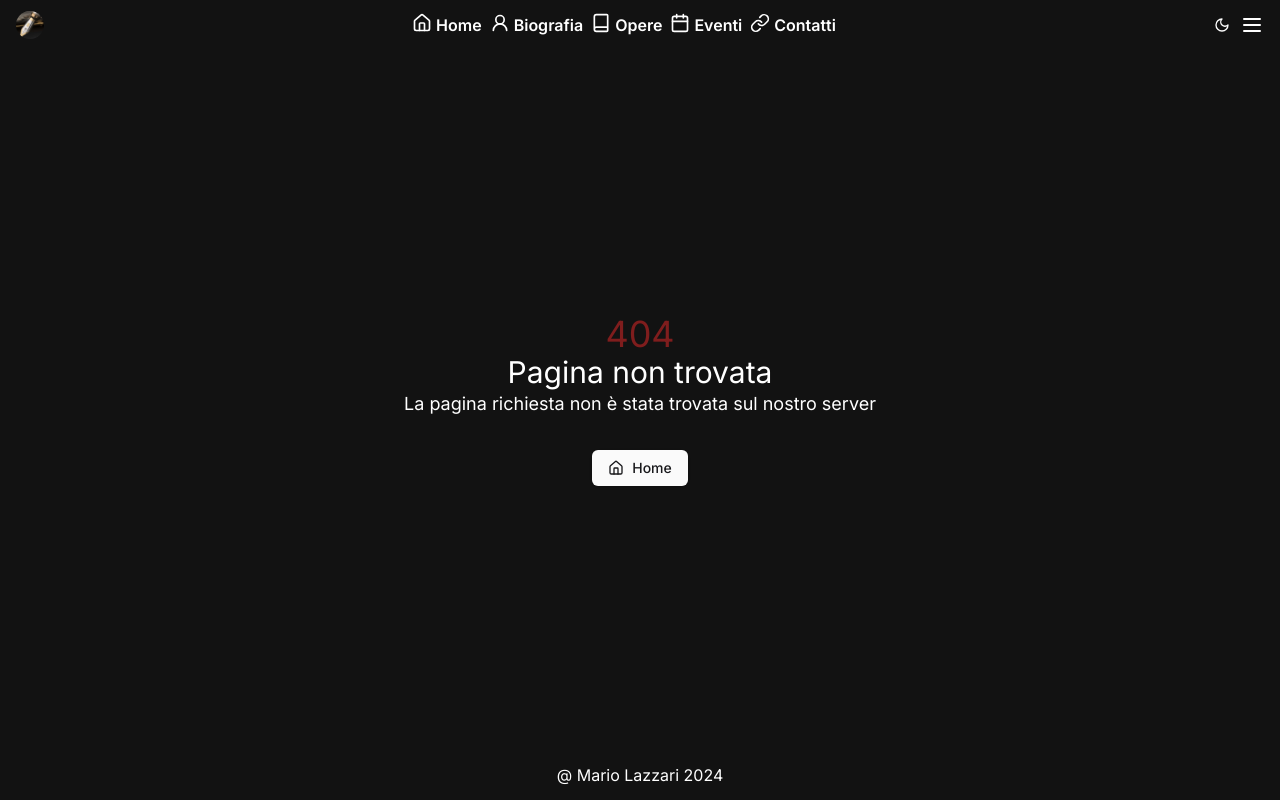
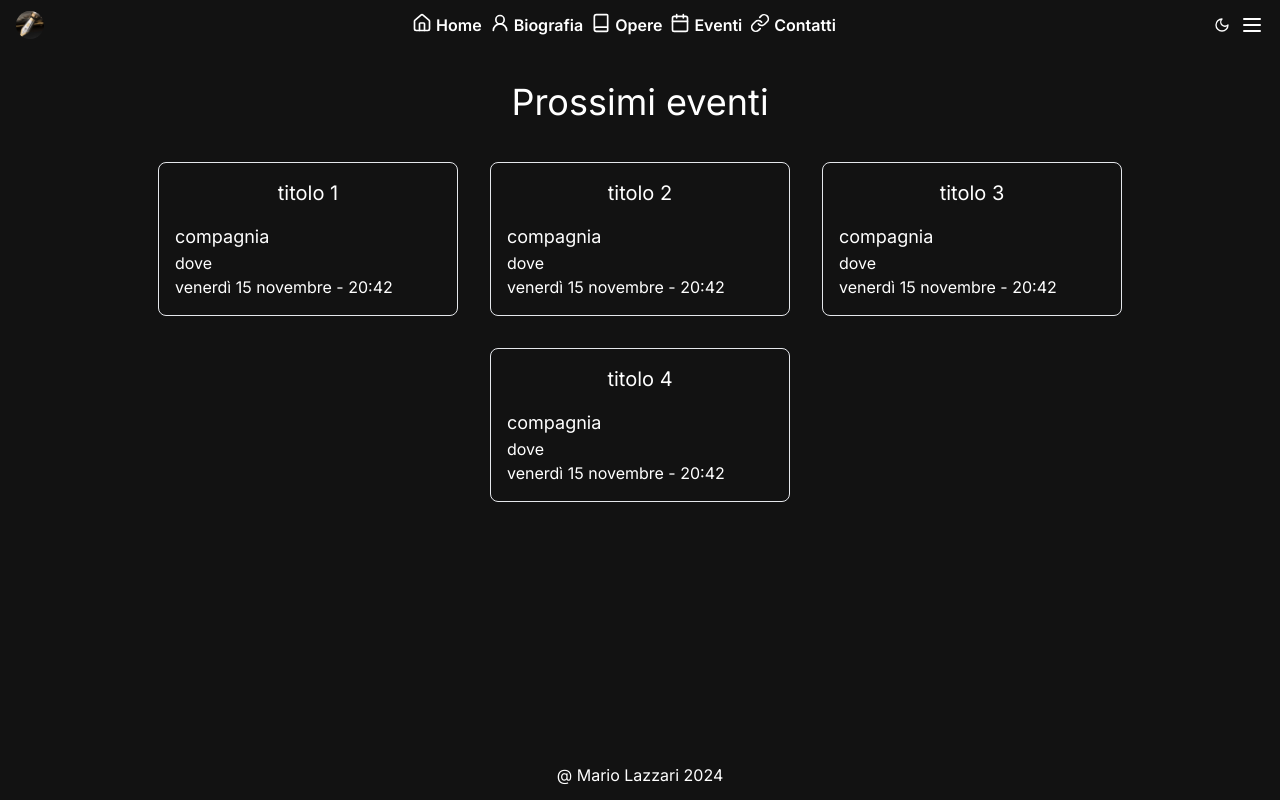
Before and after one commit to mariolazzari/mariafilippini.it, a Next.js app: page /events in a window 1280 px wide. Before the commit this address had no page. Built offline with nearby package versions, Linux system fonts and the light colour scheme.

Commit message:
feat: contacts page

```diff
--- /dev/null
+++ b/app/events/page.tsx
@@ -0,0 +1,58 @@
+import { Event } from "@/components/Event";
+import { EventProps } from "@/components/Event/EventProps";
+
+function EventsPage() {
+  const events: EventProps[] = [
+    {
+      title: "titolo 1",
+      company: "compagnia",
+      place: "dove",
+      date: new Date(),
+    },
+    {
+      title: "titolo 2",
+      company: "compagnia",
+      place: "dove",
+      date: new Date(),
+    },
+    {
+      title: "titolo 3",
+      company: "compagnia",
+      place: "dove",
+      date: new Date(),
+    },
+    {
+      title: "titolo 4",
+      company: "compagnia",
+      place: "dove",
+      date: new Date(),
+    },
+  ];
+
+  const renderEvents = () => {
+    if (events.length === 0) {
+      return (
+        <h3 className="text-2xl text-center my-8">
+          Non ci sono eventi in programma
+        </h3>
+      );
+    }
+
+    return (
+      <div className="flex justify-center items-center gap-8 flex-wrap container mt-10">
+        {events.map(event => (
+          <Event key={event.title + event.date.getTime()} {...event} />
+        ))}
+      </div>
+    );
+  };
+
+  return (
+    <>
+      <h2 className="text-4xl text-center mt-4">Prossimi eventi</h2>
+      {renderEvents()}
+    </>
+  );
+}
+
+export default EventsPage;
--- /dev/null
+++ b/components/Event/EventProps.ts
@@ -0,0 +1,6 @@
+export type EventProps = {
+  title: string;
+  company: string;
+  place: string;
+  date: Date;
+};
--- /dev/null
+++ b/components/Event/index.tsx
@@ -0,0 +1,13 @@
+import { formatDate } from "@/lib/dates";
+import { EventProps } from "./EventProps";
+
+export function Event({ title, company, date, place }: EventProps) {
+  return (
+    <div className="border border-1 p-4 rounded-lg w-[300px]">
+      <h2 className="text-xl text-center mb-4">{title}</h2>
+      <h3 className="text-lg">{company}</h3>
+      <h4 className="text-md">{place}</h4>
+      <h4 className="text-md">{formatDate(date)}</h4>
+    </div>
+  );
+}
--- /dev/null
+++ b/lib/dates.ts
@@ -0,0 +1,5 @@
+import { format } from "date-fns";
+import { it } from "date-fns/locale";
+
+export const formatDate = (date: Date) =>
+  format(date, "eeee dd MMMM - HH:mm", { locale: it });
--- a/package.json
+++ b/package.json
@@ -19,6 +19,7 @@
     "@radix-ui/react-tooltip": "^1.1.4",
     "class-variance-authority": "^0.7.0",
     "clsx": "^2.1.1",
+    "date-fns": "^4.1.0",
     "lucide-react": "^0.460.0",
     "next": "15.0.3",
     "next-themes": "^0.4.3",
```
Also changed, not shown: 1 other file (tests, documents, lock files or other folders).
